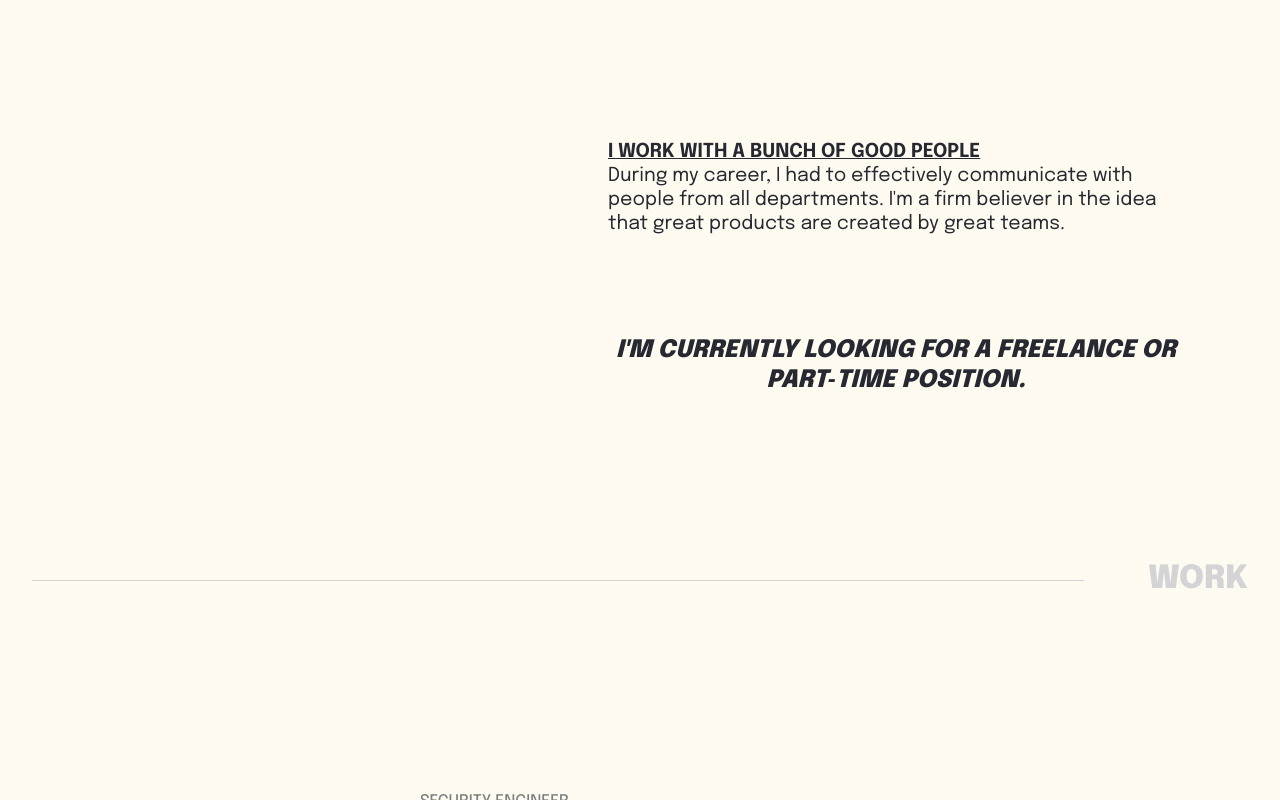
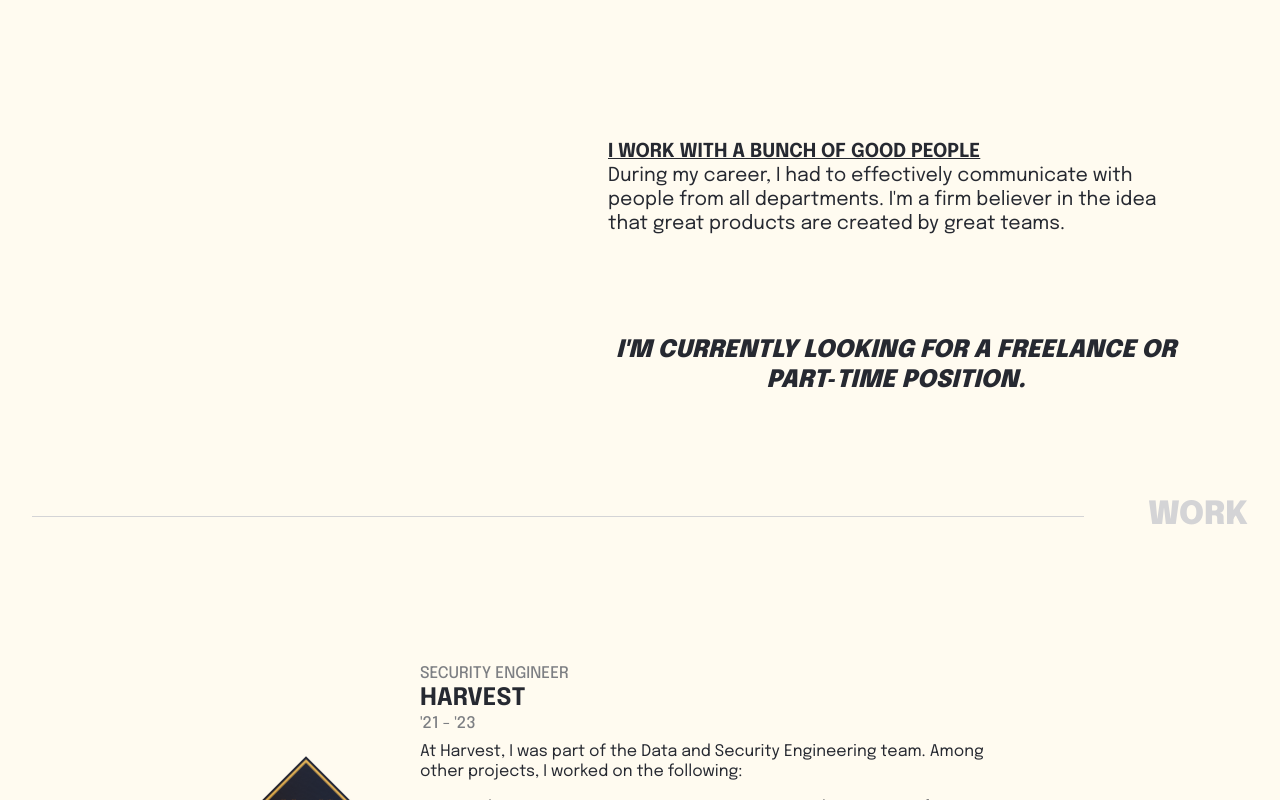
Before and after one commit to Serchinastico/serchinastico.com, a website: page index.html in a window 1280 px wide. Shown: the part 1451-2251 px from the top of the page. Drawn offline with Linux system fonts and the light colour scheme; a web font is replaced by a local one.

Commit message:
Remove extra margin in work section

```diff
--- a/index.html
+++ b/index.html
@@ -184,7 +184,7 @@
         <img width="64" src="static/img/scroll_down.svg" />
       </div>
 
-      <div class="flex flex-row items-center mv5">
+      <div class="flex flex-row items-center">
         <div class="bg-ink-20 separator"></div>
         <h1 class="big-text">WORK</h1>
       </div>
```
Also changed, not shown: template.ejs.html (+1 -1 lines).
